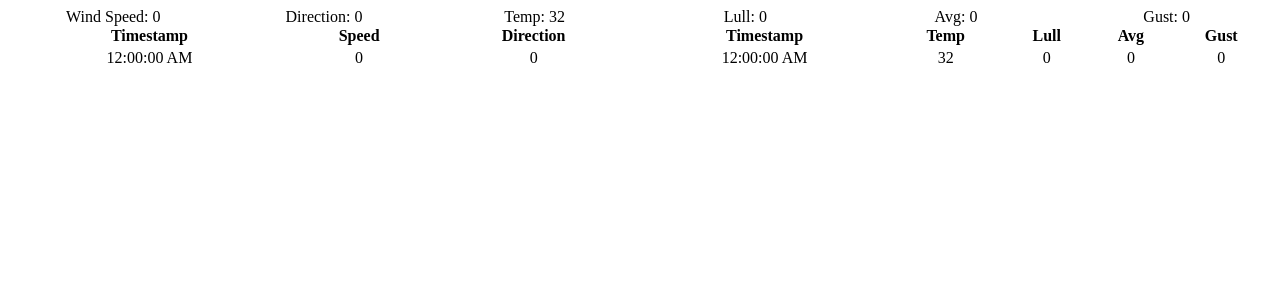
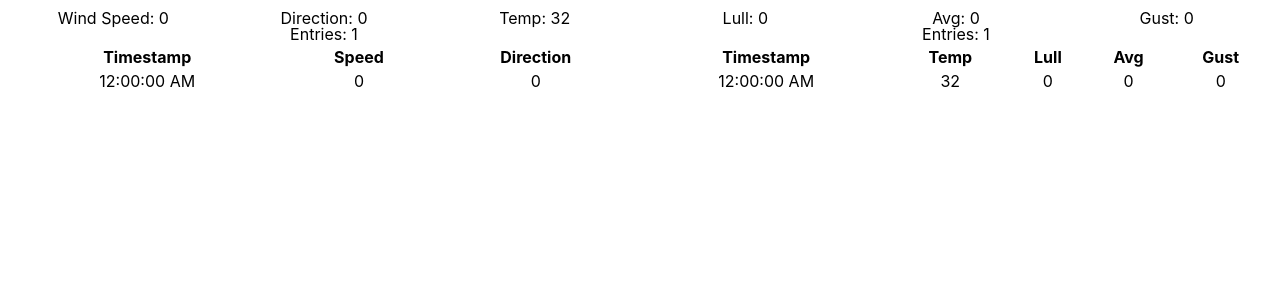
Before and after one commit to dopplerreflect/svelte-weatherflow, a SvelteKit app: page / in a window 1280 px wide. Shown: the top 300 px of the page. Built offline with nearby package versions, Linux system fonts and the light colour scheme; no server answers.

Commit message:
display entry count in table caption

```diff
--- a/src/routes/+page.svelte
+++ b/src/routes/+page.svelte
@@ -40,22 +40,27 @@
 <main>
 	<div>
 		<table>
+			<caption>Entries: {rapid_wind.length}</caption>
 			<thead>
 				<th>Timestamp</th>
 				<th>Speed</th>
 				<th>Direction</th>
 			</thead>
+			<tbody>
 				{#each rapid_wind as rw}
 					<tr>
-					<td>{new Date(rw.timestamp * 1000).toLocaleString('en-US', { timeStyle: 'medium' })}</td>
+						<td>{new Date(rw.timestamp * 1000).toLocaleString('en-US', { timeStyle: 'medium' })}</td
+						>
 						<td>{mpsToMph(rw.speed)}</td>
 						<td>{rw.direction}</td>
 					</tr>
 				{/each}
+			</tbody>
 		</table>
 	</div>
 	<div>
 		<table>
+			<caption>Entries: {obs_st.length}</caption>
 			<thead>
 				<th>Timestamp</th>
 				<th>Temp</th>
@@ -63,20 +68,27 @@
 				<th>Avg</th>
 				<th>Gust</th>
 			</thead>
+			<tbody>
 				{#each obs_st as os}
 					<tr>
-					<td>{new Date(os.timestamp * 1000).toLocaleString('en-US', { timeStyle: 'medium' })}</td>
+						<td>{new Date(os.timestamp * 1000).toLocaleString('en-US', { timeStyle: 'medium' })}</td
+						>
 						<td>{celsiusToFarenheit(os.airTemperature)}</td>
 						<td>{mpsToMph(os.windLull)}</td>
 						<td>{mpsToMph(os.windAvg)}</td>
 						<td>{mpsToMph(os.windGust)}</td>
 					</tr>
 				{/each}
+			</tbody>
 		</table>
 	</div>
 </main>
 
 <style>
+	* {
+		font-family: -apple-system, BlinkMacSystemFont, 'Segoe UI', Roboto, Oxygen, Ubuntu, Cantarell,
+			'Open Sans', 'Helvetica Neue', sans-serif;
+	}
 	header {
 		height: 1em;
 		display: grid;
```
Lines whose indentation alone changed are shown as unchanged.
